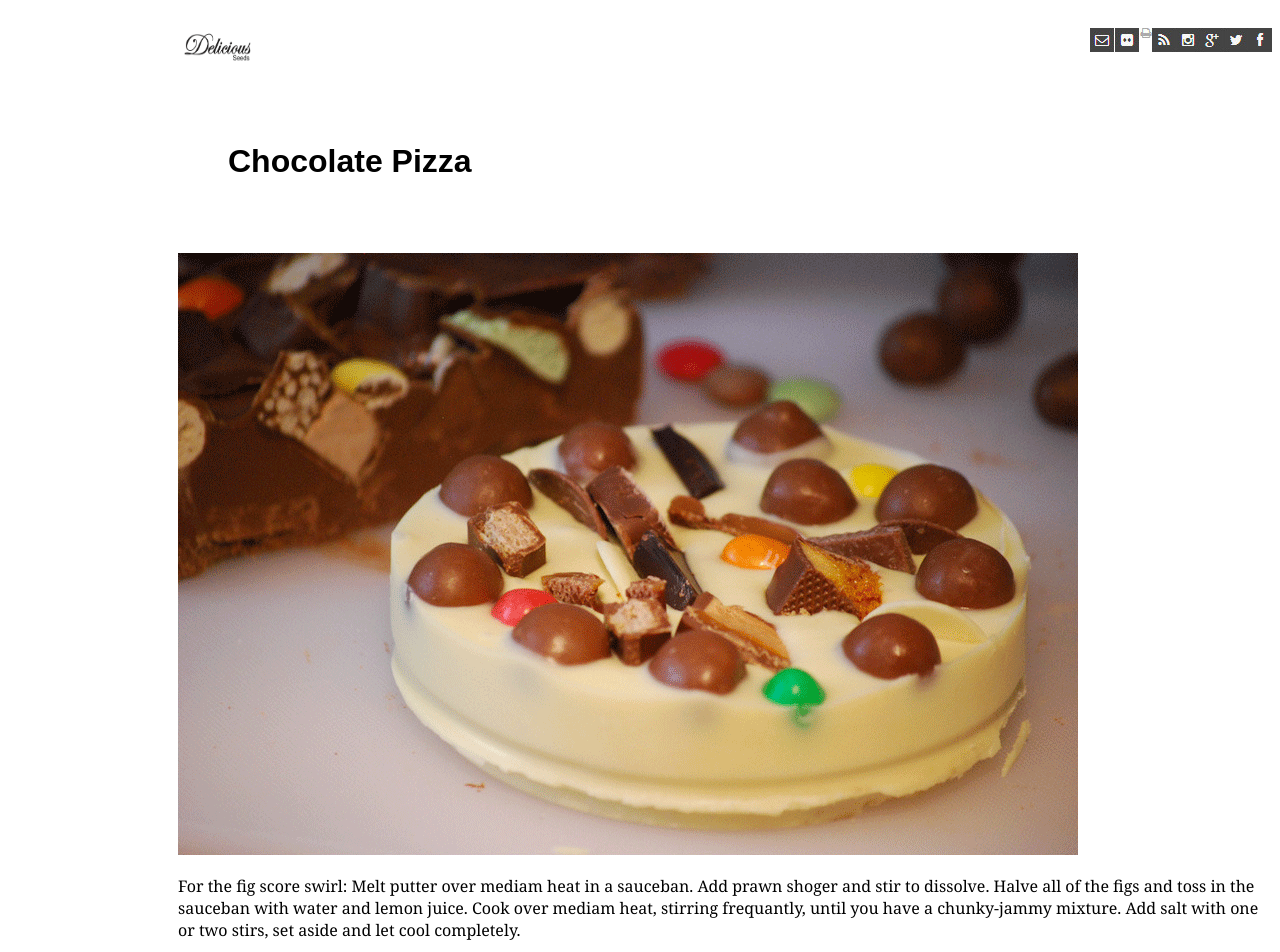
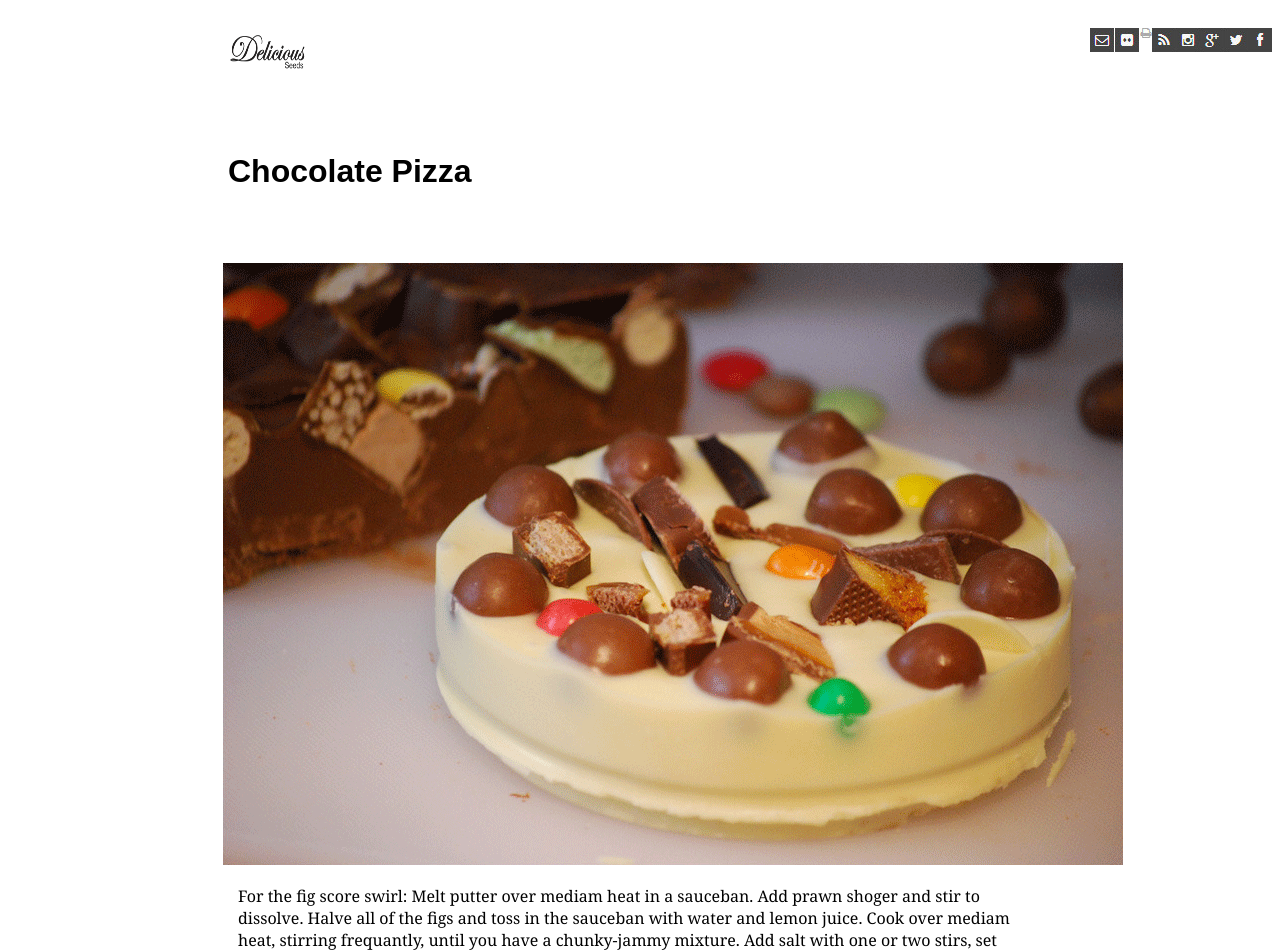
Before and after one commit to HananAltobasi/chocolate-pizza, a plain HTML site: page index.html in a window 1280 px wide. Shown: the top 952 px of the page. Drawn offline with Linux system fonts and the light colour scheme.

Commit message:
Update style.css

```diff
--- a/css/style.css
+++ b/css/style.css
@@ -1,8 +1,8 @@
 #logo{
-    width:80px;
-    height:40px ;
+    width:90px;
+    height:50px ;
     margin-top:20px;
-    margin-left: 170px;
+    margin-left: 215px;
     }
     .logo{
     float: right;
@@ -15,22 +15,29 @@
     margin-left: 170px;
     }
     #choco-pizza{
-    margin-left: 170px;
+    margin-left: 215px;
     }
 
     p{
     margin-left: 170px;
     font-family: Georgia, 'Times New Roman', Times, serif;
     }
+    main p{
+        margin-left: 230px;
+        width: 800px;
+
+    }
     ul{
     background-image:url(https://github.com/LTUC/amman-201d18/blob/main/class-10/choco-pizza-lab/lab-assets/list-bg.png?raw=true);
-    margin-left: 170px;
+    margin-left: 300px;
+    width: 600px;
+
     }
     .li{
     margin-left:290px ;
     }
     #vanessa{
-        margin-left: 170px;
+        margin-left: 230px;
         float: left;
     }
     #log{
```
